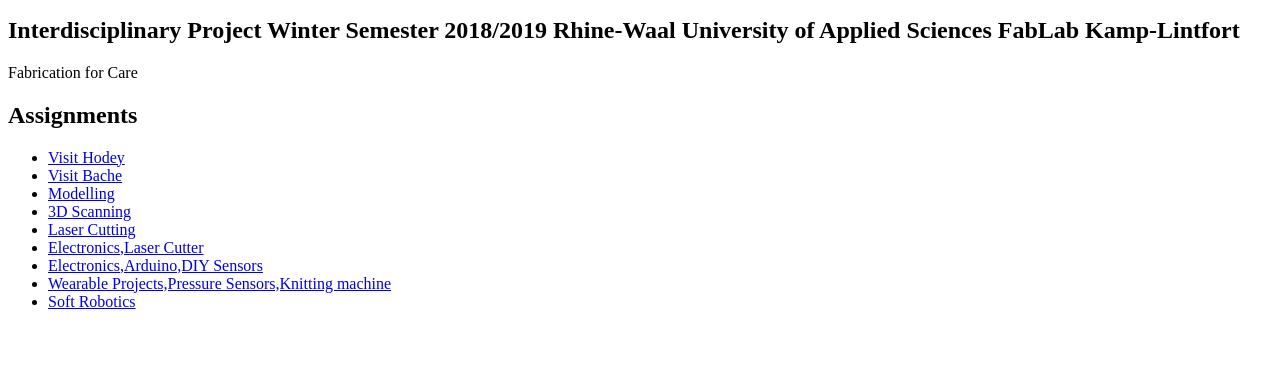
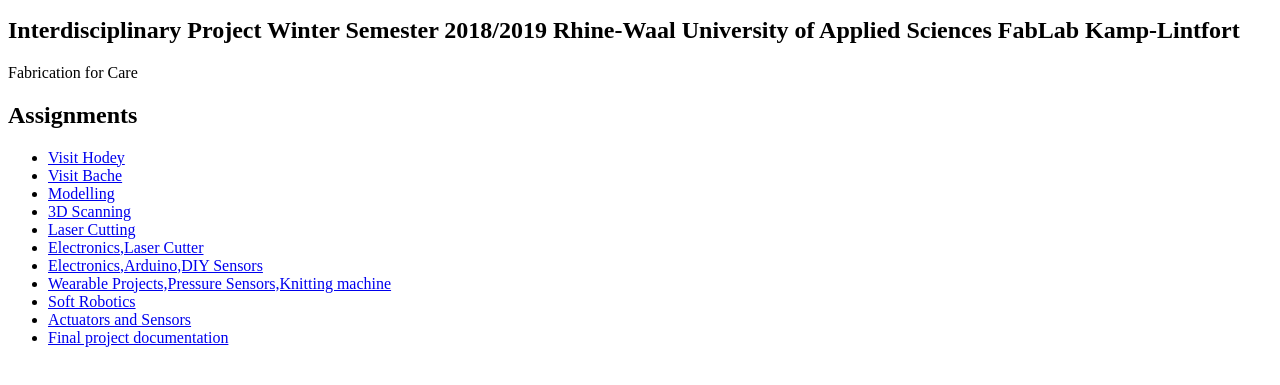
Before and after one commit to Verji11/Documentation, a plain HTML site: page index.html in a window 1280 px wide. Shown: the part 119-504 px from the top of the page. Drawn offline with Linux system fonts and the light colour scheme.

Commit message:
Update index.html
gsdhhdh

```diff
--- a/index.html
+++ b/index.html
@@ -24,6 +24,8 @@ Rhine-Waal University of Applied Sciences FabLab Kamp-Lintfort</h2>
     <li><a href="Week%207.1.html">Electronics,Arduino,DIY Sensors</a></li>
     <li><a href="week%208.1.html">Wearable Projects,Pressure Sensors,Knitting machine</a></li>
     <li><a href="week%209.1.html">Soft Robotics</a></li>
+           <li><a href="week%2010.1.html">Actuators and Sensors</a></li>
+           <li><a href="week%2011.html">Final project documentation</a></li>
     </ul>
 
 
```
